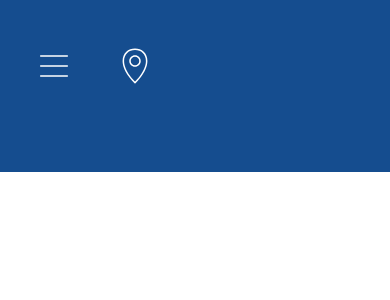
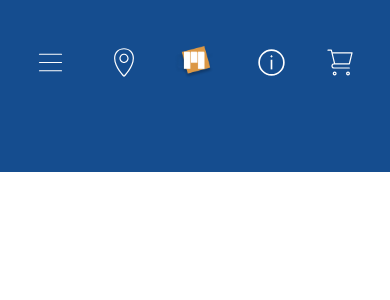
Before and after one commit to JacobMutale1808/micmar, a Next.js app: page / in a window 390 px wide. Shown: the top 300 px of the page. Built offline with nearby package versions, Linux system fonts and the light colour scheme.

Commit message:
Mobile icons made

```diff
--- a/app/components/NavBar/MobileMenuItems.tsx
+++ b/app/components/NavBar/MobileMenuItems.tsx
@@ -4,16 +4,19 @@ import Link from 'next/link'
 
 import HamburgerMenu from '../../../public/icons/burger-nav.svg'
 import MapIcon from '../../../public/icons/map.svg'
+import InfoIcon from '../../../public/icons/info-icon.svg'
+import CartIcon from '../../../public/icons/cart-icon.svg'
 import HomeIcon from '../../../public/icons/mobile-icon.png'
 
 
 const MobileMenuItems = function () {
-    return (<div className='px-[34px] pt-[46px] flex items-center'>
+    return (
+        <div>
+            <div className='px-[34px] pt-[46px] flex items-center'>
                 <button className='mr-[41px]'>
                     <Image
                         width={40}
                         height={40}
-                // objectFit="cover"
                         src={HamburgerMenu}
                         alt="Hamburger menu" />
                 </button>
@@ -21,24 +24,36 @@ const MobileMenuItems = function () {
                     <Image
                         width={40}
                         height={40}
-                // objectFit="cover"
                         src={MapIcon}
                         alt="Map icon" />
                 </Link>
-        <div className='bg-home-logo'>
-
-        </div>
-        {/* <Link href='/' className=''>
+                <Link href='/' className='mr-[40.42px]'>
                     <Image
                         width={48.58}
                         height={40}
-                // objectFit="cover"
                         src={HomeIcon}
                         alt="Home icon"
-                className='shadow-logo'/>
-        </Link> */}
-        <Link href='/'></Link>
-    </div>);
+                        className='shadow-logo' />
+                </Link>
+                <Link href='/' className='mr-[36px]'>
+                    <Image
+                        width={40}
+                        height={40}
+                        src={InfoIcon}
+                        alt="Information icon"
+                    />
+                </Link>
+                <Link href='/'>
+                    <Image
+                        width={40}
+                        height={40}
+                        src={CartIcon}
+                        alt="Cart icon"
+                    />
+                </Link>
+            </div>
+        </div>
+    );
 }
 
 export default MobileMenuItems
--- a/tailwind.config.js
+++ b/tailwind.config.js
@@ -16,8 +16,8 @@ module.exports = {
       'text-primary':'#000000',
       'text-secondary':'#FFFFFF'
     },
-    boxShadow:{
-      'logo':'0px 4px 4px 0px rgba(0,0,0,0.25)'
+    dropShadow:{
+      'logo':'0px 4px 4px rgba(0,0,0,0.25)'
     },
     extend: {
       backgroundImage: {
```
Also changed, not shown: public/icons/cart-icon.svg (added), public/icons/info-icon.svg (added). Lines whose indentation alone changed are shown as unchanged.
